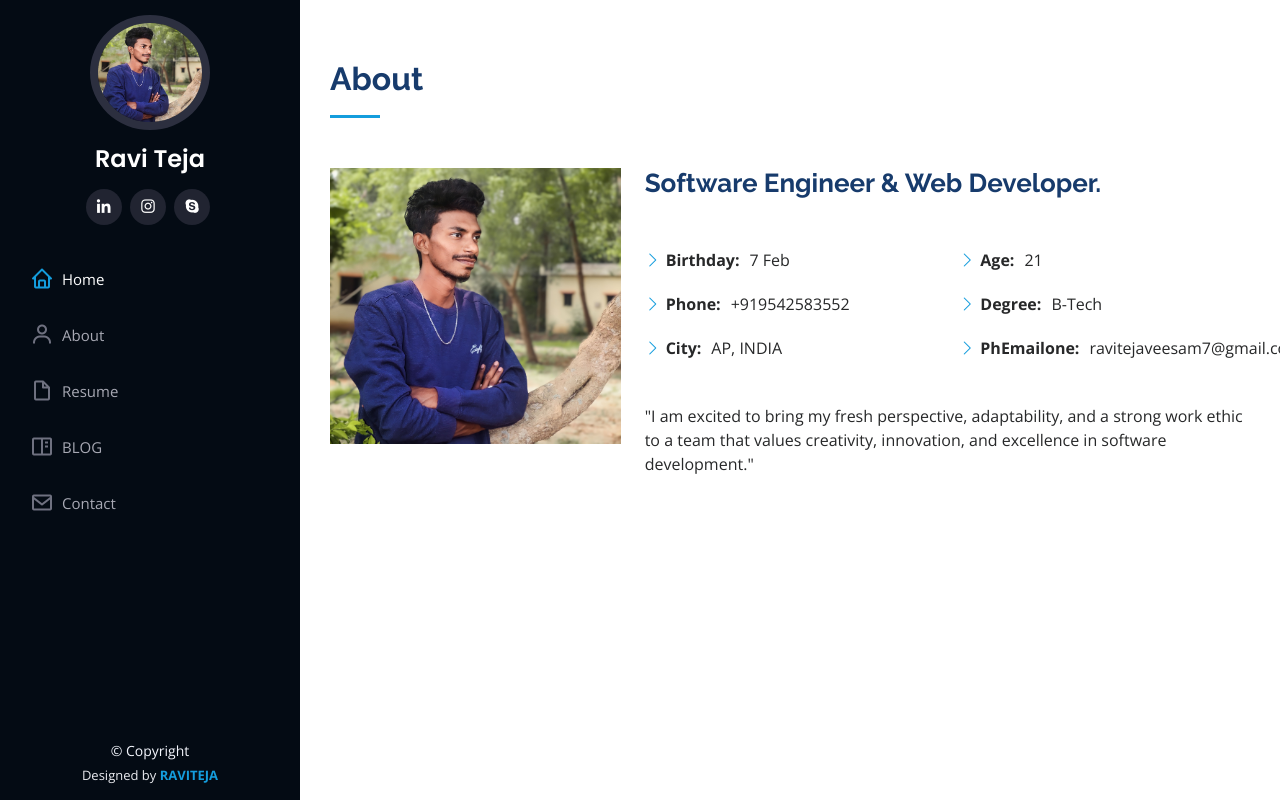
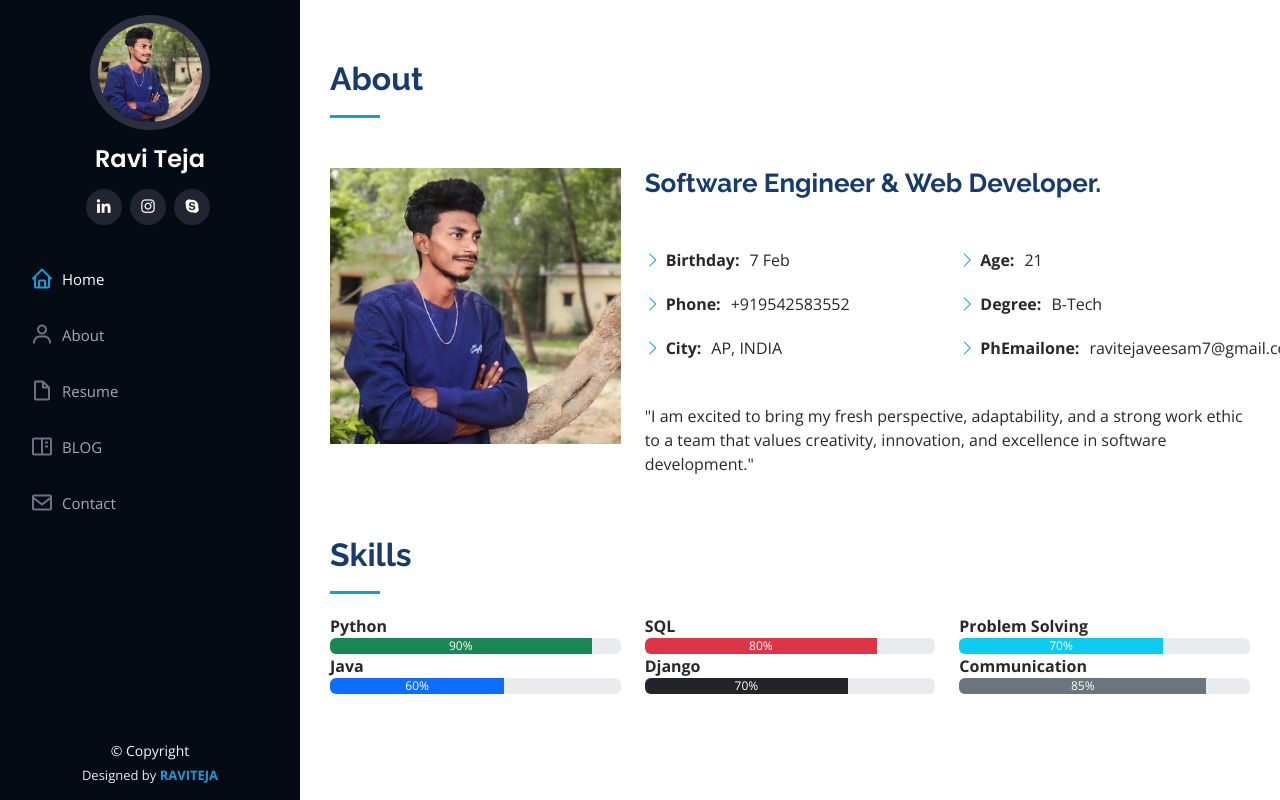
Before and after one commit to veesamravi7/My-Portfolio, a Django app: page /about/ in a window 1280 px wide. Run offline with Django 5.2, Linux system fonts and the light colour scheme; some libraries are stand-ins or nearby versions.

Commit message:
updation

```diff
--- a/templates/about.html
+++ b/templates/about.html
@@ -49,5 +49,51 @@ About |
 
     </div>
   </section>
+    <div class="container">
+
+      <div class="section-title">
+        <h2>Skills</h2>
+
+        <div class="row row-cols-md-3">  <div class="col">
+            <p><B>Python</B></p>
+            <div class="progress">
+              <div class="progress-bar bg-success" role="progressbar" style="width: 90%" aria-valuenow="90" aria-valuemin="0" aria-valuemax="100">90%</div>
+            </div>
+          </div>
+          <div class="col">
+            <p><B>SQL</B></p>
+            <div class="progress">
+              <div class="progress-bar bg-danger" role="progressbar" style="width: 80%" aria-valuenow="80" aria-valuemin="0" aria-valuemax="100">80%</div>
+            </div>
+          </div>
+          <div class="col">
+            <p><B>Problem Solving</B></p>
+            <div class="progress">
+              <div class="progress-bar bg-info" role="progressbar" style="width: 70%" aria-valuenow="70" aria-valuemin="0" aria-valuemax="100">70%</div>
+            </div>
+          </div>
+        </div>
+        <div class="row row-cols-md-3">
+          <div class="col">
+            <p><B>Java</B></p>
+            <div class="progress">
+              <div class="progress-bar bg-primary" role="progressbar" style="width: 60%" aria-valuenow="60" aria-valuemin="0" aria-valuemax="100">60%</div>
+            </div>
+          </div>
+          <div class="col">
+            <p><B>Django</B></p>
+            <div class="progress">
+              <div class="progress-bar bg-dark" role="progressbar" style="width: 70%" aria-valuenow="70" aria-valuemin="0" aria-valuemax="100">70%</div>
+            </div>
+          </div>
+          <div class="col">
+            <p><B>Communication</B></p>
+            <div class="progress">
+              <div class="progress-bar bg-secondary" role="progressbar" style="width: 85%" aria-valuenow="85" aria-valuemin="0" aria-valuemax="100">85%</div>
+            </div>
+          </div>
+        </div>
+      </div>
+
 
 {% endblock body %}
--- a/templates/resume.html
+++ b/templates/resume.html
@@ -15,7 +15,7 @@
   <p style='font-size:20px;color:#FF00FF;'>Click the link below to Download :</p>
 
 
-  <a href="{% static 'assets/scss/resume_1.pdf' %}" download="resume_1.pdf">Download PDF</a>     <i class="fa-solid fa-download"></i>
+  <a href="{% static 'assets/scss/resume_.pdf' %}" download="resume_.pdf">Download PDF</a>     <i class="fa-solid fa-download"></i>
   <hr style="color:blue;width:150px"/>
 </div>
 
```
Also changed, not shown: 2 other files.
